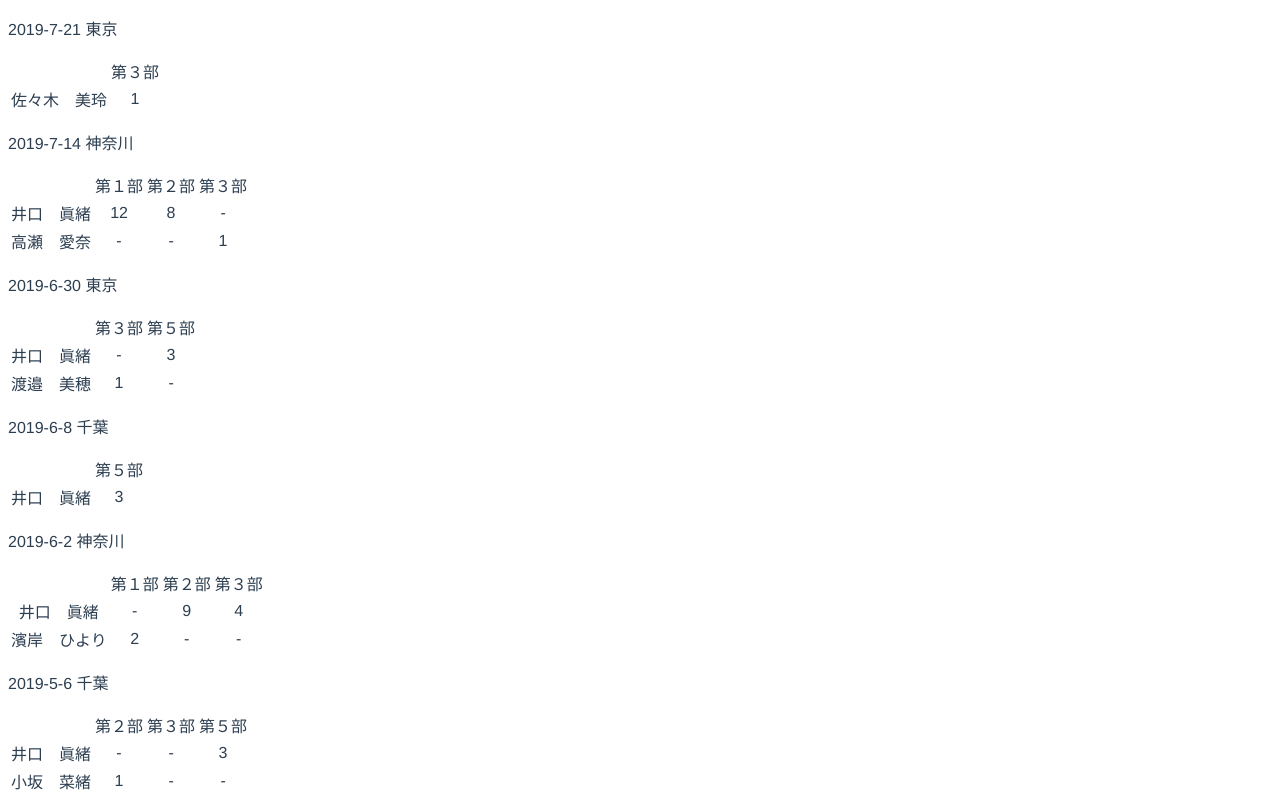
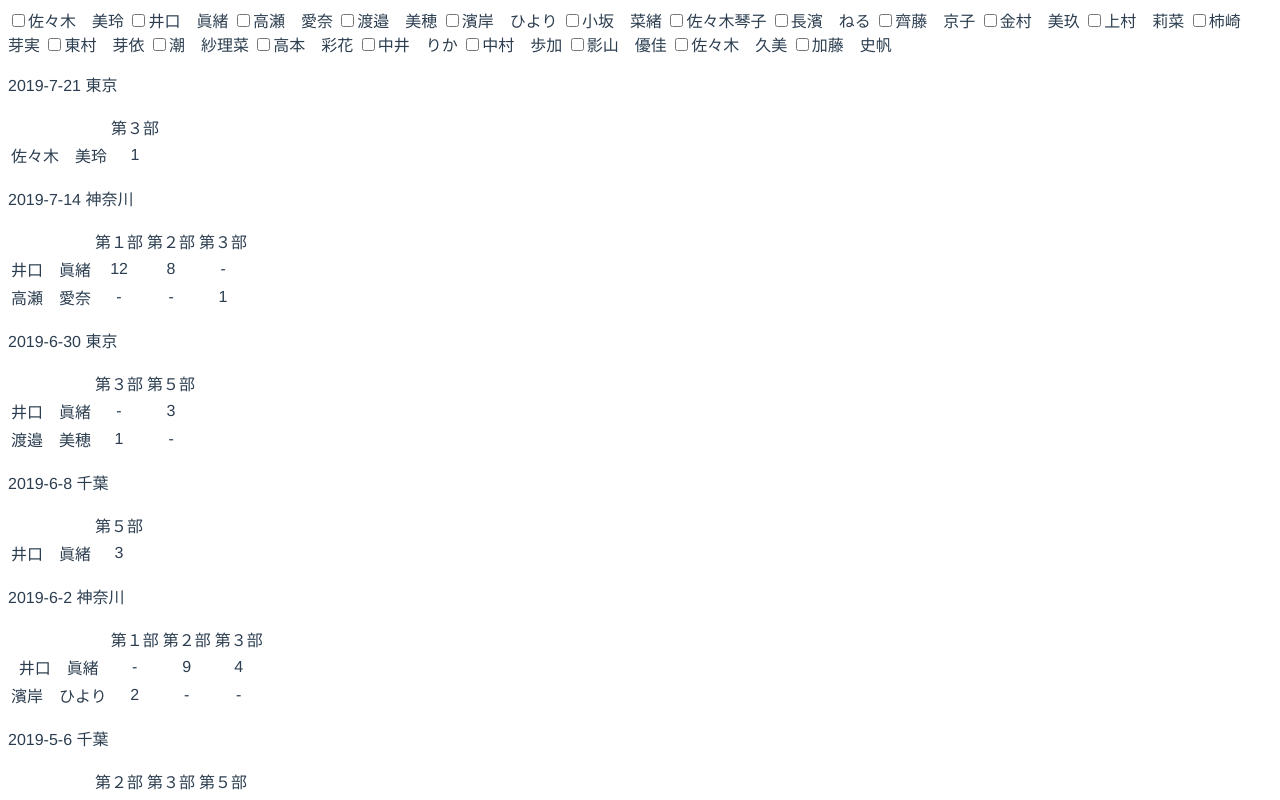
Before and after one commit to 42sora/akushu.info, a Vue app: page / in a window 1280 px wide. Shown: the top 800 px of the page. Built offline with nearby package versions, Linux system fonts and the light colour scheme.

Commit message:
add member filters

```diff
--- a/src/components/AkuTable.vue
+++ b/src/components/AkuTable.vue
@@ -11,12 +11,20 @@
 <script>
 export default {
   props: {
-    tickets: { type: Array, required: true }
+    tickets: { type: Array, required: true },
+    filter: { type: Array, default: () => [] }
   },
   computed: {
     tableData () {
-      const parts = this.tickets.map(x => x.partName).filter((x, i, self) => self.indexOf(x) === i).sort()
-      const members = this.tickets.map(x => x.memberName).filter((x, i, self) => self.indexOf(x) === i)
+      const parts = this.tickets
+        .map(x => x.partName)
+        .filter((x, i, self) => self.indexOf(x) === i)
+        .sort()
+
+      const members = this.tickets
+        .map(x => x.memberName)
+        .filter((x, i, self) => self.indexOf(x) === i)
+        .filter(x => this.filter.length === 0 || this.filter.includes(x))
 
       const table = []
 
--- a/src/views/Home.vue
+++ b/src/views/Home.vue
@@ -1,6 +1,9 @@
 <template>
   <div class="home">
-    <div v-for="event in fortune" :key="event.eventDate">
+    <template v-for="name in members" >
+      <input type="checkbox" :value="name" :key="name" v-model="filterChecks" >{{name}}
+    </template>
+    <div v-for="event in filterd" :key="event.eventDate">
       <p>{{event.eventDate}} {{event.eventPlace}}</p>
       <aku-table :tickets="event.tickets"></aku-table>
     </div>
@@ -12,8 +15,11 @@ import AkuTable from '@/components/AkuTable'
 export default {
   name: 'home',
   components: { AkuTable },
+  data: function () {
+    return { filterChecks: [] }
+  },
   computed: {
-    fortune () {
+    origin () {
       const compare = (a, b) => {
         if (a === b) { return 0 }
         const splitedA = a.split('-').map(x => parseInt(x, 10))
@@ -26,7 +32,27 @@ export default {
           return 1
         }
       }
-      return this.$store.state.fortune.slice().sort((a, b) => compare(a.eventDate, b.eventDate)).reverse()
+      return this.$store.state.fortune
+        .slice()
+        .sort((a, b) => compare(a.eventDate, b.eventDate))
+        .reverse()
+    },
+    filterd () {
+      if (this.filterChecks.length === 0) return this.origin
+      return this.origin
+        .map(event => {
+          return {
+            'eventDate': event.eventDate,
+            'eventPlace': event.eventPlace,
+            'tickets': event.tickets.filter(ticket => this.filterChecks.includes(ticket.memberName))
+          }
+        })
+        .filter(event => event.tickets.length > 0)
+    },
+    members () {
+      return this.origin
+        .flatMap(event => event.tickets.map(x => x.memberName))
+        .filter((x, i, self) => self.indexOf(x) === i)
     }
   }
 }
```
